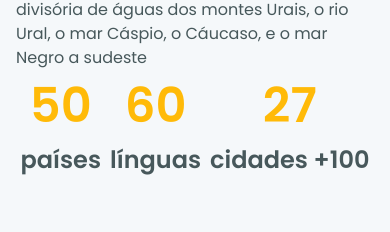
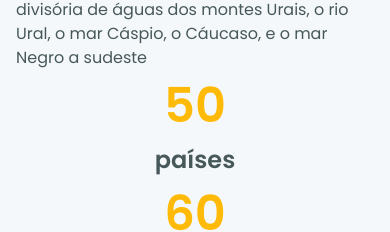
Before and after one commit to arrudadev/ignite-reactjs-worldtrip, a Next.js app: page /continents/europe in a window 390 px wide. Shown: the part 428-660 px from the top of the page. Built offline with nearby package versions, Linux system fonts and the light colour scheme.

Commit message:
style: fix the responsive of the Continent page

```diff
--- a/src/pages/continents/[slug].tsx
+++ b/src/pages/continents/[slug].tsx
@@ -30,13 +30,17 @@ export default function Continent({ continent }: ContinentProps) {
 
       <Box maxW="1600px" h="100%" mt="80px" mx="auto" px={['4', '10']}>
         <Flex
-          flexDir={['column', 'row']}
+          flexDir={['column', 'column', 'column', 'row']}
           alignItems="center"
           justifyContent="space-between"
         >
-          <Text maxW="800px">{continent.about}</Text>
+          <Text maxW="900px">{continent.about}</Text>
 
-          <Flex justifyContent="space-around" w="100%">
+          <Flex
+            flexDir={['column', 'row']}
+            justifyContent="space-around"
+            w="100%"
+          >
             <Flex flexDir="column" alignItems="center">
               <Text
                 fontSize="48px"
@@ -90,9 +94,13 @@ export default function Continent({ continent }: ContinentProps) {
           </Heading>
 
           <Box mt="40px">
-            <SimpleGrid columns={[1, 4]} spacing={[5, 10]} my={['5', '45px']}>
+            <SimpleGrid
+              minChildWidth="256px"
+              spacing={[5, 10]}
+              my={['5', '45px']}
+            >
               {[1, 2, 3, 4, 5].map((_, index) => (
-                <Box w="256px" mx={['auto', '0']} bgColor="white" key={index}>
+                <Box mx={['auto', '0']} bgColor="white" key={index}>
                   <Image
                     borderTopRadius="4"
                     src="/continents/europe.png"
```
